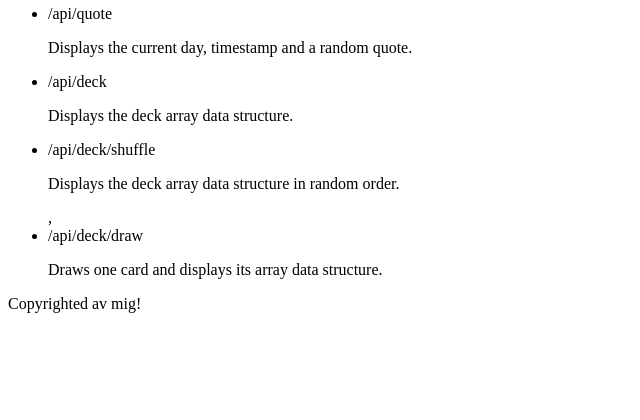
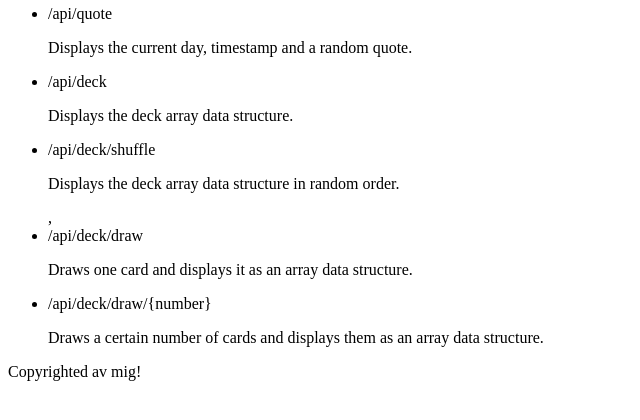
Before and after one commit to davidallert/mvc, a Symfony app: template templates/api.html.twig in a window 1280 px wide. Shown: the part 285-705 px from the top of the page, without its empty margins (0-640 px from the left). Run offline with Twig, Linux system fonts and the light colour scheme; the template is opened without the code that fills it, so the values that code supplies are empty; some libraries are stand-ins or nearby versions.

Commit message:
Add api description for deck/draw/number.

```diff
--- a/templates/api.html.twig
+++ b/templates/api.html.twig
@@ -14,7 +14,9 @@
         <li>/api/deck/shuffle</li>
         <p>Displays the deck array data structure in random order.</p>,
         <li>/api/deck/draw</li>
-        <p>Draws one card and displays its array data structure.</p>
+        <p>Draws one card and displays it as an array data structure.</p>
+        <li>/api/deck/draw/{number}</li>
+        <p>Draws a certain number of cards and displays them as an array data structure.</p>
     </ul>
 
 {% endblock %}
```
